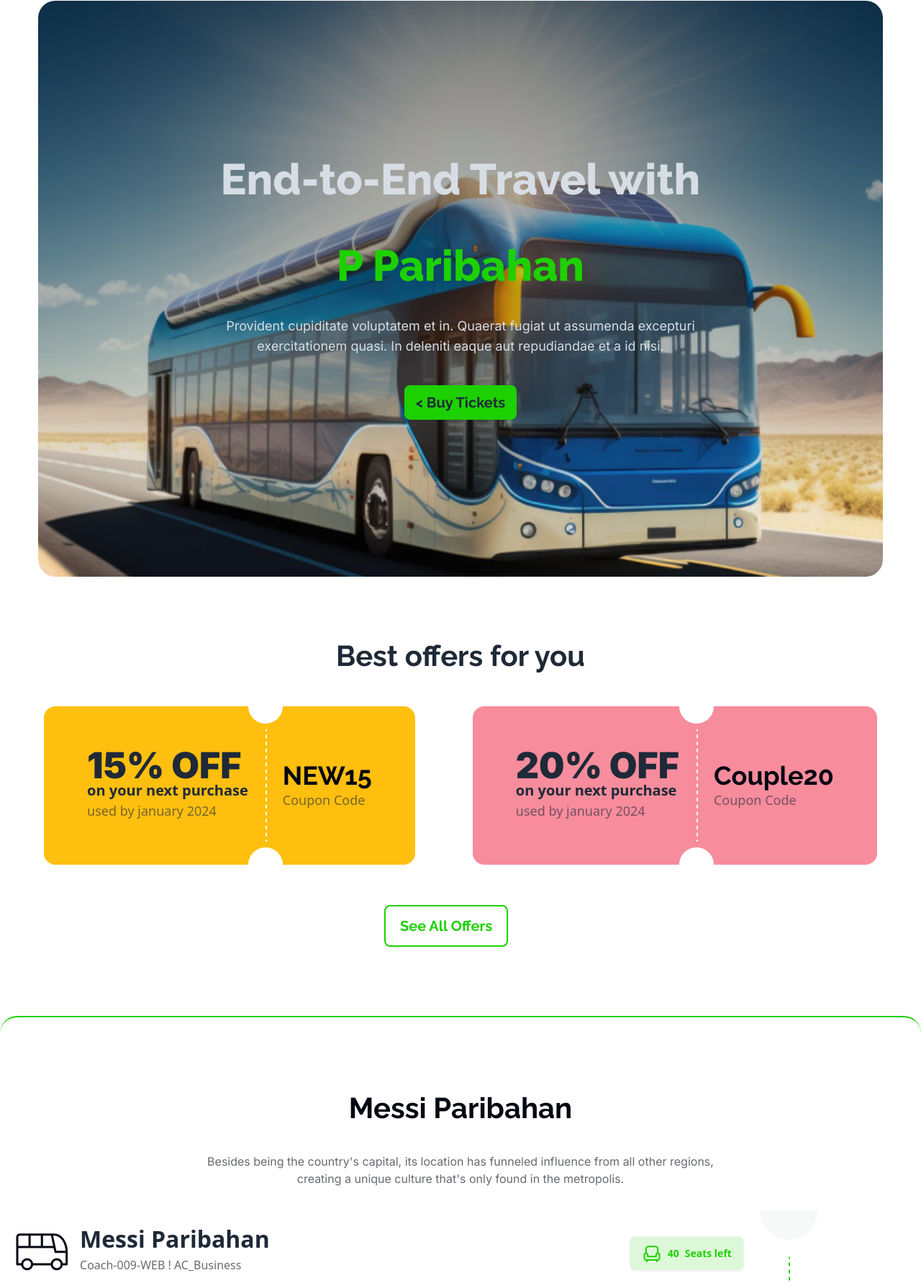
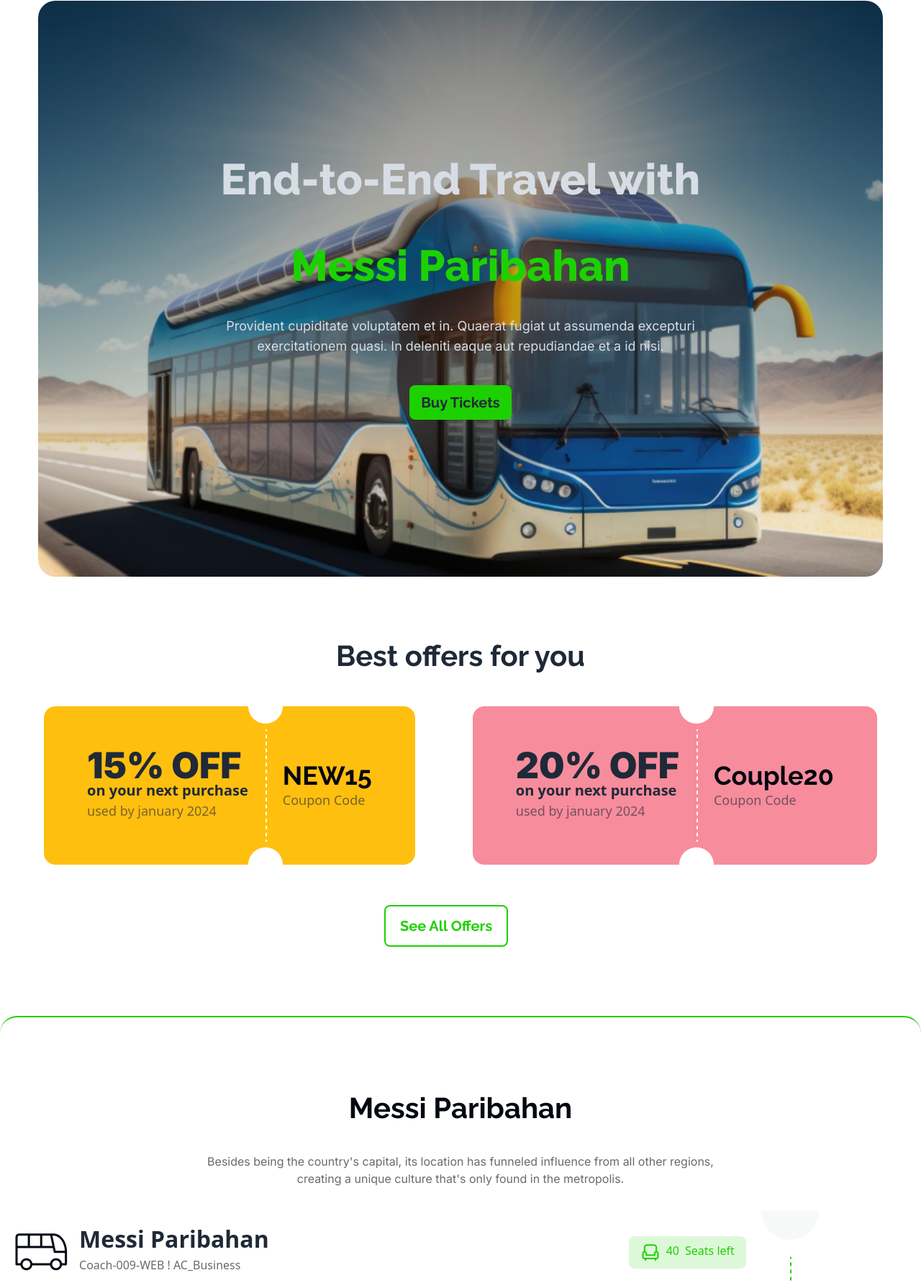
Before and after one commit to mn-hridoy25/Messi-Poribahan, a plain HTML site: page index.html in a window 1280 px wide. Shown: the part 139-1921 px from the top of the page at 72% size. Drawn offline with nearby package versions, Linux system fonts and the light colour scheme.

Commit message:
final touch complete

```diff
--- a/index.html
+++ b/index.html
@@ -89,7 +89,7 @@
                                     <h1 class="mb-10 text-6xl font-extrabold">
                                         End-to-End Travel with <br /><br /><span
                                             class="text-[#1dd100]"
-                                            >P Paribahan</span
+                                            >Messi Paribahan</span
                                         >
                                     </h1>
                                 </div>
@@ -102,9 +102,9 @@
                                 <a
                                     id="banner-btn"
                                     class="btn border-none bg-[#1dd100] font-bold text-[20px]"
-                                    href="#dipjol"
-                                    >< Buy Tickets</a
-                                >
+                                    href="#messi">
+                                     Buy Tickets
+                                </a>
                             </div>
                         </div>
                     </div>
@@ -186,7 +186,7 @@
 
             <!-- Messi Paribahan start here-->
             <section
-                id="dipjol"
+                id="messi"
                 class="border-t-2 border-[#1dd100] rounded-t-3xl mt-24">
                 <div class="flex flex-col justify-center items-center">
                     <h2
@@ -222,13 +222,12 @@
                             </div>
                         </div>
                         <div class="lg:pt-5 lg:pl-[500px]">
-                            <button
-                                class="btn text-[#1DD100] bg-[#1DD10026] hover:bg-[#65b65a26]">
+                            <div class="w-auto flex flex-row px-4 py-2 gap-2 rounded-lg text-[#1DD100] bg-[#1DD10026] ">
                                 <img src="./images/seat-green.png" /><span
                                     id="left-seat"
                                     >40</span
                                 >Seats left
-                            </button>
+                            </div>
                         </div>
                     </div>
                     <!-- where way form -->
@@ -315,11 +314,11 @@
                         </div>
                         <hr class="border border-dashed" />
                         <div class="flex justify-end my-5">
-                            <button class="btn">
+                            <div class="bg-slate-200 w-28 py-2 px-10 rounded-lg ">
                                 <img
                                     src="./images/wheel.png"
                                     alt="" />
-                            </button>
+                            </div>
                         </div>
                         <!-- seat collecting area -->
                         <div class="justify-between">
```
